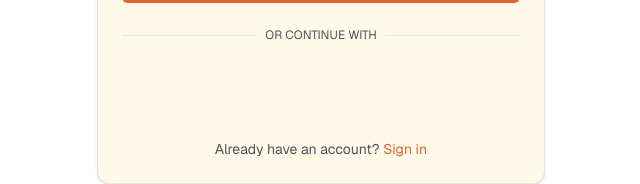
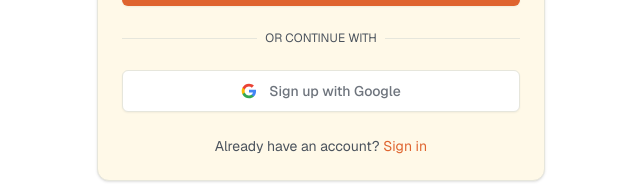
Before and after one commit to haneefojay/AI-Flashcard-Generator, a Next.js app in the folder frontend/: page /auth/register in a window 1280 px wide. Shown: the part 578-762 px from the top of the page, without its empty margins (319-959 px from the left). Built offline with nearby package versions, Linux system fonts and the light colour scheme; no server answers.

Commit message:
feat: use custom styled Google sign-in button instead of Google's default UI

```diff
--- a/frontend/src/app/auth/login/page.tsx
+++ b/frontend/src/app/auth/login/page.tsx
@@ -9,7 +9,7 @@
 import { Card, CardContent, CardDescription, CardHeader, CardTitle } from "@/components/ui/card"
 import { useAuth } from "@/hooks/use-auth"
 import { Brain } from "lucide-react"
-import { GoogleLogin, type CredentialResponse } from "@react-oauth/google"
+import { useGoogleLogin } from "@react-oauth/google"
 import { useToast } from "@/components/ui/toast"
 
 export default function LoginPage() {
@@ -19,17 +19,25 @@
   const [email, setEmail] = useState("")
   const [password, setPassword] = useState("")
   const [localError, setLocalError] = useState("")
+  const [isGoogleLoading, setIsGoogleLoading] = useState(false)
 
-  const handleGoogleSuccess = async (credentialResponse: CredentialResponse) => {
-    try {
-      if (credentialResponse.credential) {
-        await loginWithGoogle(credentialResponse.credential)
+  const googleLogin = useGoogleLogin({
+    onSuccess: async (tokenResponse) => {
+      try {
+        setIsGoogleLoading(true)
+        // Exchange access token for ID token via backend or use directly
+        await loginWithGoogle(tokenResponse.access_token)
         router.push("/generate")
+      } catch {
+        setLocalError("Google sign-in failed. Please try again.")
+      } finally {
+        setIsGoogleLoading(false)
       }
-    } catch {
+    },
+    onError: () => {
       setLocalError("Google sign-in failed. Please try again.")
-    }
-  }
+    },
+  })
 
   const handleSubmit = async (e: React.FormEvent) => {
     e.preventDefault()
@@ -129,15 +137,33 @@
               <div className="flex-1 border-t border-border"></div>
             </div>
 
-            <div className="mt-6 flex justify-center w-full [&>div]:w-full">
-              <GoogleLogin
-                onSuccess={handleGoogleSuccess}
-                onError={() => setLocalError("Google sign-in failed")}
-                useOneTap
-                theme="outline"
-                shape="rectangular"
-              />
-            </div>
+            <Button
+              type="button"
+              variant="outline"
+              className="w-full mt-6 flex items-center justify-center gap-3 py-5 border-border hover:bg-primary/70"
+              onClick={() => googleLogin()}
+              disabled={isGoogleLoading}
+            >
+              <svg className="h-5 w-5" viewBox="0 0 24 24">
+                <path
+                  fill="#4285F4"
+                  d="M22.56 12.25c0-.78-.07-1.53-.2-2.25H12v4.26h5.92c-.26 1.37-1.04 2.53-2.21 3.31v2.77h3.57c2.08-1.92 3.28-4.74 3.28-8.09z"
+                />
+                <path
+                  fill="#34A853"
+                  d="M12 23c2.97 0 5.46-.98 7.28-2.66l-3.57-2.77c-.98.66-2.23 1.06-3.71 1.06-2.86 0-5.29-1.93-6.16-4.53H2.18v2.84C3.99 20.53 7.7 23 12 23z"
+                />
+                <path
+                  fill="#FBBC05"
+                  d="M5.84 14.09c-.22-.66-.35-1.36-.35-2.09s.13-1.43.35-2.09V7.07H2.18C1.43 8.55 1 10.22 1 12s.43 3.45 1.18 4.93l2.85-2.22.81-.62z"
+                />
+                <path
+                  fill="#EA4335"
+                  d="M12 5.38c1.62 0 3.06.56 4.21 1.64l3.15-3.15C17.45 2.09 14.97 1 12 1 7.7 1 3.99 3.47 2.18 7.07l3.66 2.84c.87-2.6 3.3-4.53 6.16-4.53z"
+                />
+              </svg>
+              {isGoogleLoading ? "Signing in..." : "Sign in with Google"}
+            </Button>
 
             <div className="mt-6 space-y-3 text-sm text-center">
               <Link href="/auth/forgot-password" className="text-primary hover:underline block">
--- a/frontend/src/app/auth/register/page.tsx
+++ b/frontend/src/app/auth/register/page.tsx
@@ -9,7 +9,7 @@
 import { Card, CardContent, CardDescription, CardHeader, CardTitle } from "@/components/ui/card"
 import { useAuth } from "@/hooks/use-auth"
 import { Brain } from "lucide-react"
-import { GoogleLogin, type CredentialResponse } from "@react-oauth/google"
+import { useGoogleLogin } from "@react-oauth/google"
 
 export default function RegisterPage() {
   const router = useRouter()
@@ -19,17 +19,24 @@
   const [password, setPassword] = useState("")
   const [confirmPassword, setConfirmPassword] = useState("")
   const [localError, setLocalError] = useState("")
+  const [isGoogleLoading, setIsGoogleLoading] = useState(false)
 
-  const handleGoogleSuccess = async (credentialResponse: CredentialResponse) => {
-    try {
-      if (credentialResponse.credential) {
-        await loginWithGoogle(credentialResponse.credential)
+  const googleLogin = useGoogleLogin({
+    onSuccess: async (tokenResponse) => {
+      try {
+        setIsGoogleLoading(true)
+        await loginWithGoogle(tokenResponse.access_token)
         router.push("/generate")
+      } catch {
+        setLocalError("Google sign-in failed. Please try again.")
+      } finally {
+        setIsGoogleLoading(false)
       }
-    } catch {
+    },
+    onError: () => {
       setLocalError("Google sign-in failed. Please try again.")
-    }
-  }
+    },
+  })
 
   const handleSubmit = async (e: React.FormEvent) => {
     e.preventDefault()
@@ -146,15 +153,33 @@
               <div className="flex-1 border-t border-border"></div>
             </div>
 
-            <div className="mt-8 flex justify-center w-full [&>div]:w-full">
-              <GoogleLogin
-                onSuccess={handleGoogleSuccess}
-                onError={() => setLocalError("Google sign-in failed")}
-                useOneTap
-                theme="outline"
-                shape="rectangular"
-              />
-            </div>
+            <Button
+              type="button"
+              variant="outline"
+              className="w-full mt-6 flex items-center justify-center gap-3 py-5 border-border hover:bg-primary/70"
+              onClick={() => googleLogin()}
+              disabled={isGoogleLoading}
+            >
+              <svg className="h-5 w-5" viewBox="0 0 24 24">
+                <path
+                  fill="#4285F4"
+                  d="M22.56 12.25c0-.78-.07-1.53-.2-2.25H12v4.26h5.92c-.26 1.37-1.04 2.53-2.21 3.31v2.77h3.57c2.08-1.92 3.28-4.74 3.28-8.09z"
+                />
+                <path
+                  fill="#34A853"
+                  d="M12 23c2.97 0 5.46-.98 7.28-2.66l-3.57-2.77c-.98.66-2.23 1.06-3.71 1.06-2.86 0-5.29-1.93-6.16-4.53H2.18v2.84C3.99 20.53 7.7 23 12 23z"
+                />
+                <path
+                  fill="#FBBC05"
+                  d="M5.84 14.09c-.22-.66-.35-1.36-.35-2.09s.13-1.43.35-2.09V7.07H2.18C1.43 8.55 1 10.22 1 12s.43 3.45 1.18 4.93l2.85-2.22.81-.62z"
+                />
+                <path
+                  fill="#EA4335"
+                  d="M12 5.38c1.62 0 3.06.56 4.21 1.64l3.15-3.15C17.45 2.09 14.97 1 12 1 7.7 1 3.99 3.47 2.18 7.07l3.66 2.84c.87-2.6 3.3-4.53 6.16-4.53z"
+                />
+              </svg>
+              {isGoogleLoading ? "Signing up..." : "Sign up with Google"}
+            </Button>
 
             <div className="mt-6 text-sm text-center text-muted-foreground">
               Already have an account?{" "}
```
Also changed, not shown: 1 other file (tests, documents, lock files or other folders).
